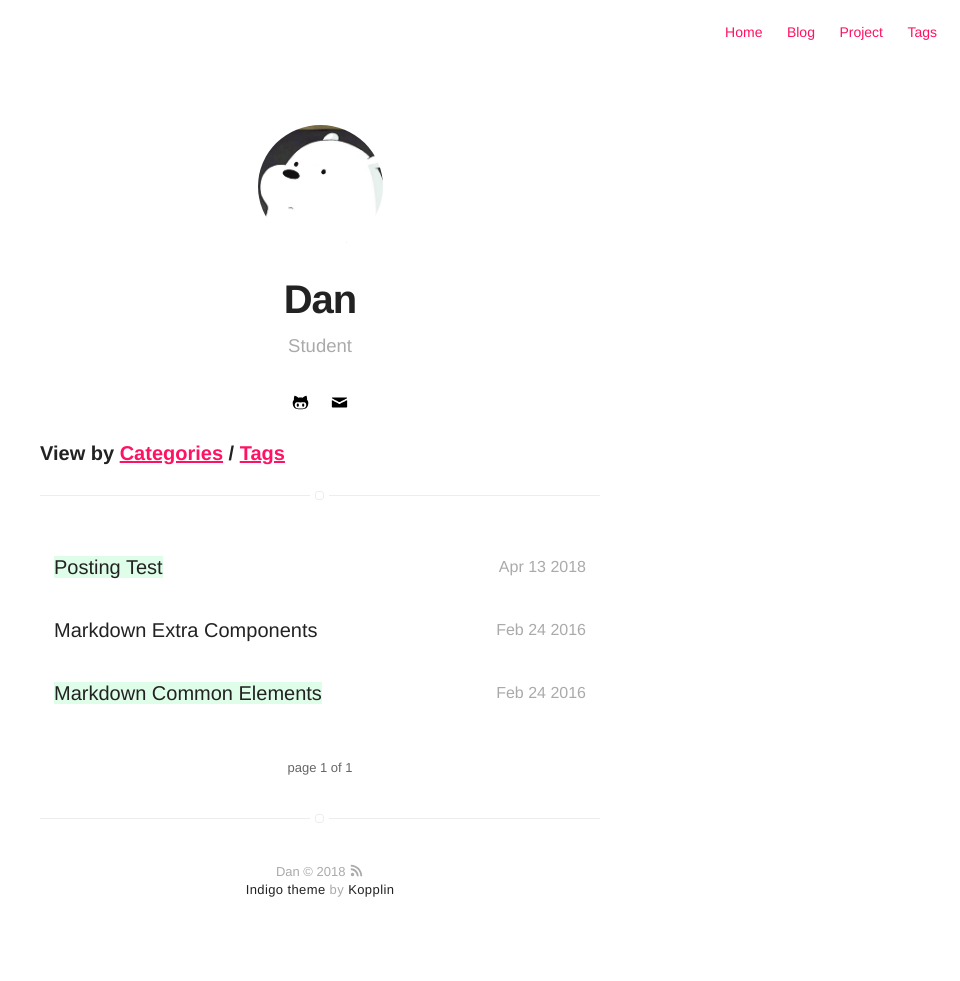
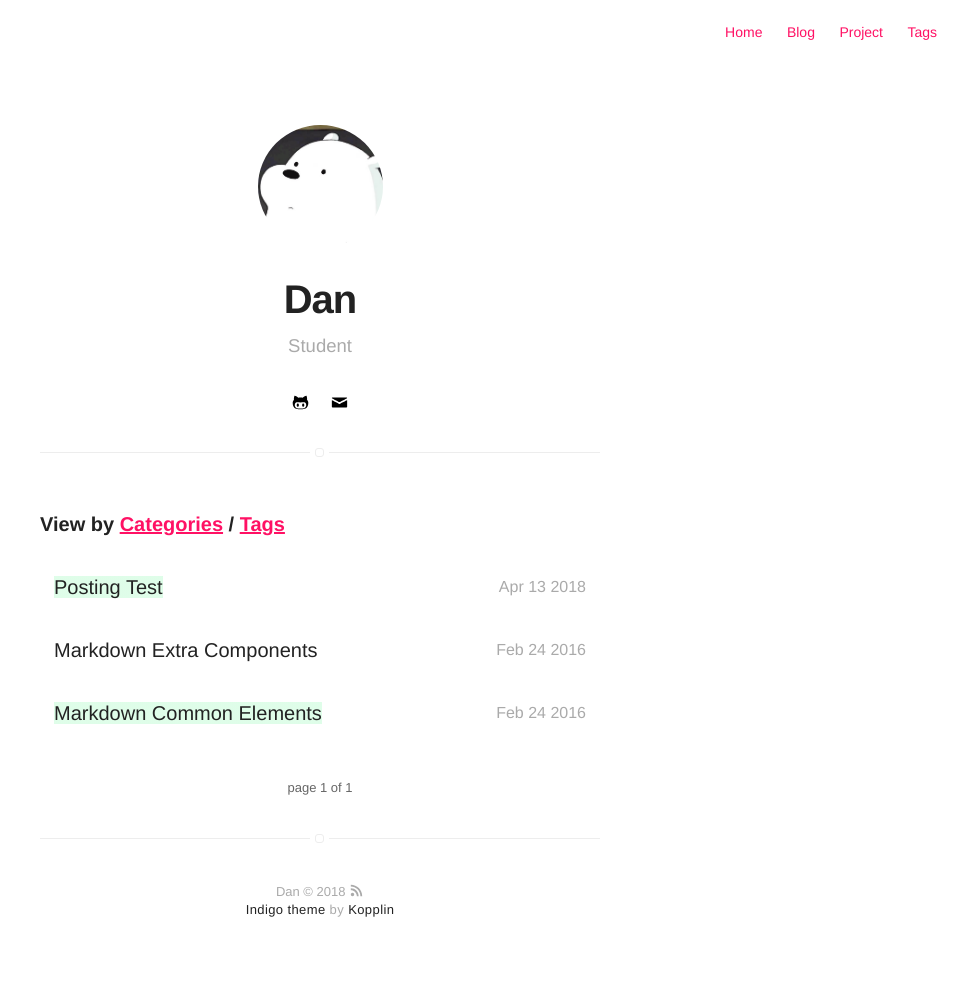
Before and after one commit to DanDanD-an/DanDanD-an.github.io, a Jekyll site: the page built from blog/index.html, in a window 1280 px wide. Shown: the whole page, without its empty margins (320-1280 px from the left). Built offline with Jekyll 4.4.1, drawn with Linux system fonts in a browser that asks for light colours; the list of posts is cut into pages by our own code.

```diff
--- a/_layouts/post.html
+++ b/_layouts/post.html
@@ -20,7 +20,7 @@ layout: page
     {% assign categories = page.categories %}
   {% endif %}
   {% for category in categories %}
-  <a href="{{site.baseurl}}/categories/#{{category|slugize}}">{{category}}</a>
+  <a href="{{site.baseurl}}/Categories/#{{category|slugize}}">{{category}}</a>
   {% unless forloop.last %}&nbsp;{% endunless %}
   {% endfor %}
 </div>
--- a/blog/index.html
+++ b/blog/index.html
@@ -5,10 +5,8 @@ layout: page
 title: Blog
 ---
 
-
-<h3 class="blog-header"><i class="fa fa-chevron-right" aria-hidden="true"></i>View by <a href="/Categories">Categories</a> / <a href="/tags">Tags</a></h3>
-
 <section class="list">
+	<h3 class="blog-header"><i class="fa fa-chevron-right" aria-hidden="true"></i>View by <a href="/Categories">Categories</a> / <a href="/tags">Tags</a></h3>
 	{% if site.posts.size == 0 %}
 		<p class="text-center">Nothing published yet!</p>
 	{% elsif site.paginate %}
--- a/categories.html
+++ b/categories.html
@@ -1,6 +1,6 @@
 ---
 layout: page
-permalink: /categories/
+permalink: /Categories/
 title: Categories
 ---
 
```
